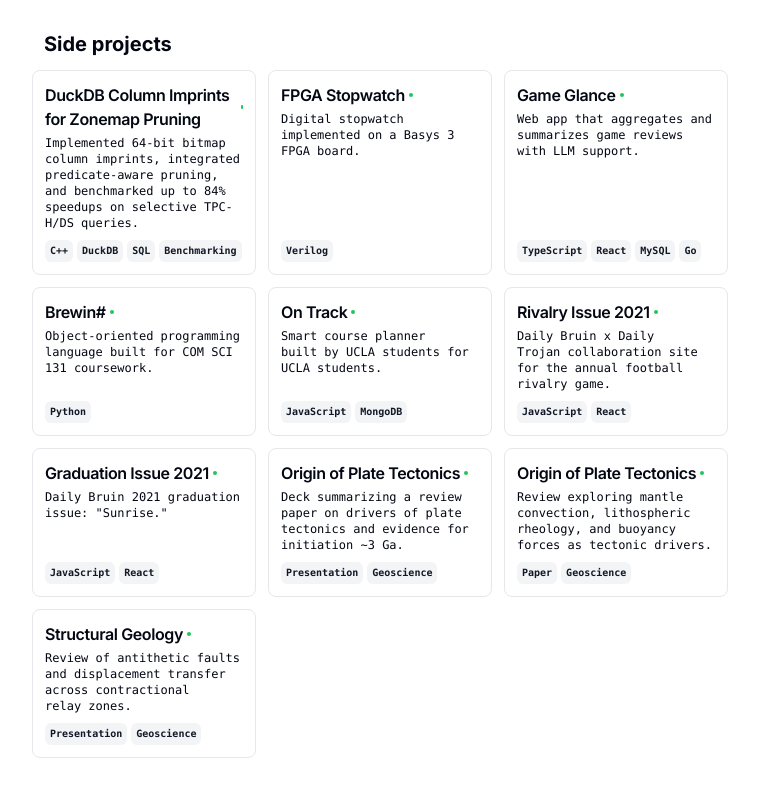
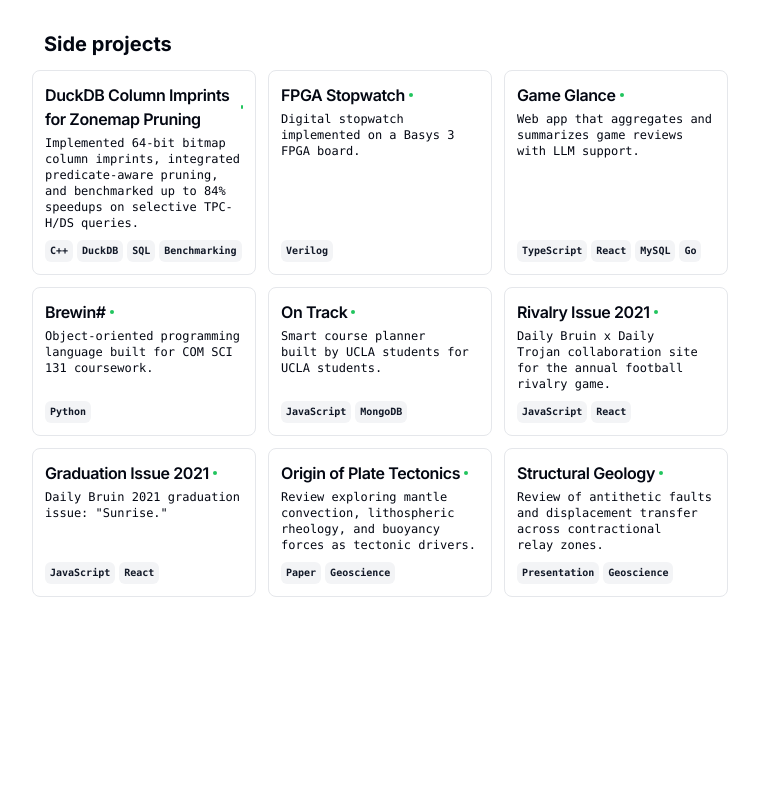
Before and after one commit to justsunli/portfolio, a Next.js app: page / in a window 1280 px wide. Shown: the part 1058-1854 px from the top of the page, without its empty margins (260-1019 px from the left). After the commit the page ends 1719 px from the top, so only its background shows below. Built offline with nearby package versions, Linux system fonts and the light colour scheme.

Commit message:
proj link updated

```diff
--- a/src/data/resume-data.tsx
+++ b/src/data/resume-data.tsx
@@ -95,7 +95,7 @@
         "Implemented 64-bit bitmap column imprints, integrated predicate-aware pruning, and benchmarked up to 84% speedups on selective TPC-H/DS queries.",
       link: {
         label: "GitHub",
-        href: "https://github.com/justsunli/fall25-csci543-project2",
+        href: "https://github.com/justsunli/fall25-csci543-project2/tree/merged",
       },
     },
     {
@@ -113,7 +113,7 @@
       description: "Web app that aggregates and summarizes game reviews with LLM support.",
       link: {
         label: "GitHub",
-        href: "https://github.com/justsunli/interpreter-v4",
+        href: "https://github.com/justsunli/gameglance_frontend",
       },
     },
     {
@@ -154,15 +154,6 @@
     },
     {
       title: "Origin of Plate Tectonics",
-      techStack: ["Presentation", "Geoscience"],
-      description: "Deck summarizing a review paper on drivers of plate tectonics and evidence for initiation ~3 Ga.",
-      link: {
-        label: "Slides",
-        href: "https://drive.google.com/file/d/1GiaLuFU0DQZMnCScdNOWN6mIlj4b1Zk-/view?usp=sharing",
-      },
-    },
-    {
-      title: "Origin of Plate Tectonics",
       techStack: ["Paper", "Geoscience"],
       description: "Review exploring mantle convection, lithospheric rheology, and buoyancy forces as tectonic drivers.",
       link: {
```
